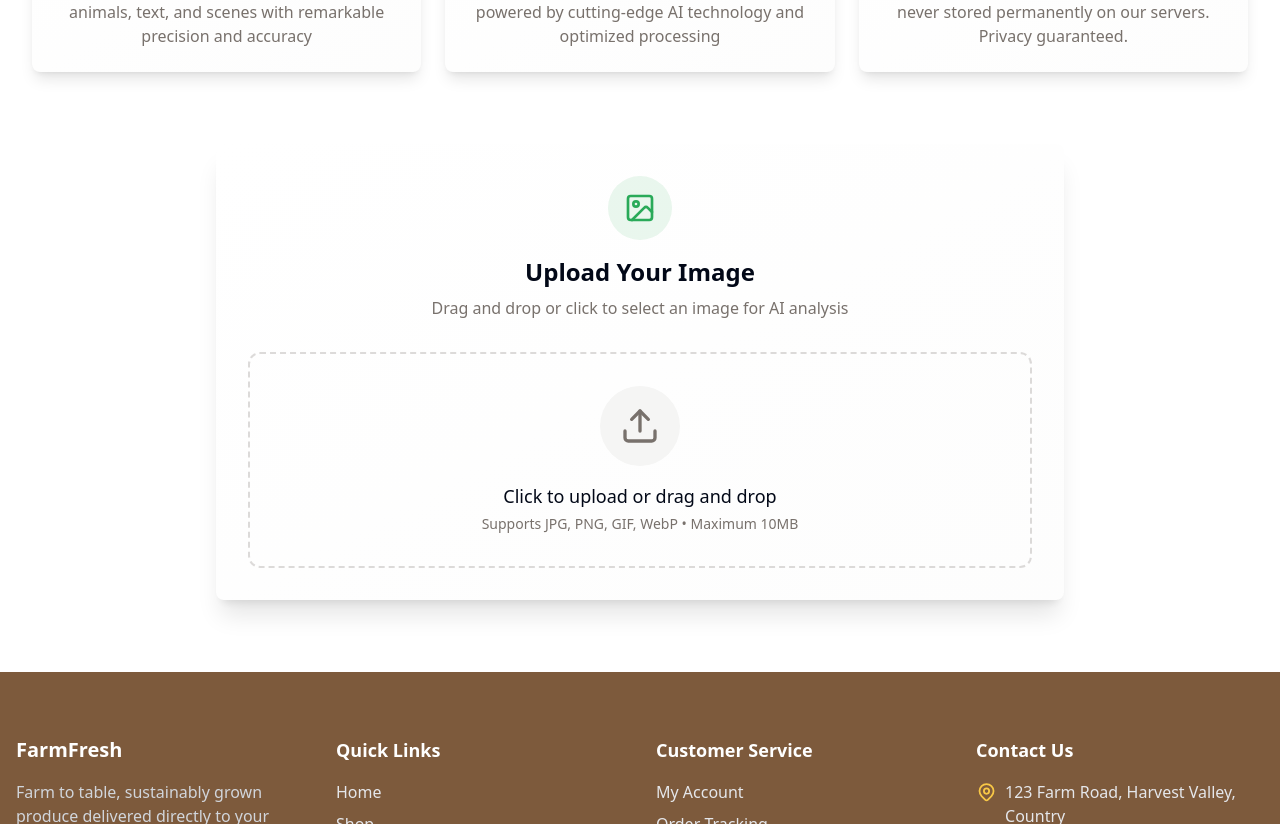
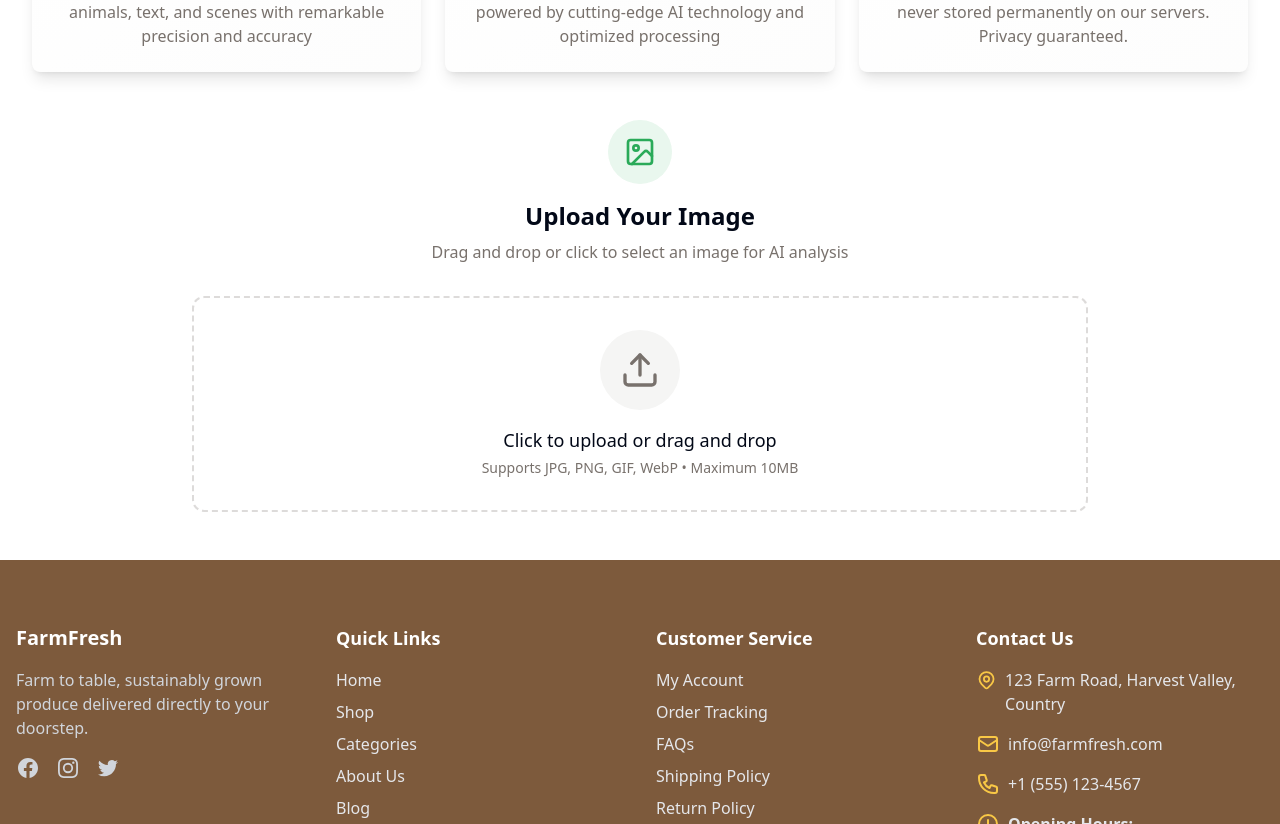
Before and after one commit to satyam539813/farmappsample, a React (Vite) app: page /image-analysis in a window 1280 px wide. Shown: the part 525-1349 px from the top of the page. Built offline with nearby package versions, Linux system fonts and the light colour scheme.

Commit message:
Refactor image upload UI
Make the image upload and analysis option blend with the page.

```diff
--- a/src/components/ImageUpload.tsx
+++ b/src/components/ImageUpload.tsx
@@ -161,10 +161,8 @@ const ImageUpload = () => {
   };
 
   return (
-    <div className="w-full max-w-4xl mx-auto p-6 space-y-8">
-      {/* Upload Section */}
-      <Card className="overflow-hidden border-0 shadow-xl bg-gradient-to-br from-background to-muted/20">
-        <CardContent className="p-8">
+    <div className="w-full max-w-4xl mx-auto space-y-8">
+      {/* Upload Section - Blended with page */}
       <div className="text-center mb-8">
         <div className="inline-flex items-center justify-center w-16 h-16 rounded-full bg-primary/10 mb-4 animate-pulse">
           <ImageIcon className="h-8 w-8 text-primary" />
@@ -176,10 +174,10 @@ const ImageUpload = () => {
       </div>
 
       <div
-            className={`relative border-2 border-dashed rounded-xl p-8 transition-all duration-300 cursor-pointer group ${
+        className={`relative border-2 border-dashed rounded-xl p-8 transition-all duration-300 cursor-pointer group bg-background/50 backdrop-blur-sm ${
           isDragOver
-                ? 'border-primary bg-primary/5 scale-[1.02]'
-                : 'border-muted-foreground/25 hover:border-primary hover:bg-muted/30'
+            ? 'border-primary bg-primary/5 scale-[1.02] shadow-lg'
+            : 'border-muted-foreground/25 hover:border-primary hover:bg-background/80 hover:shadow-md'
         }`}
         onDrop={handleDrop}
         onDragOver={handleDragOver}
@@ -211,29 +209,22 @@ const ImageUpload = () => {
           </div>
         </div>
       </div>
-        </CardContent>
-      </Card>
 
       {/* Image Preview and Analysis */}
       {selectedImage && (
         <div className="space-y-8 animate-fade-in">
-          {/* Image Preview */}
-          <Card className="overflow-hidden border-0 shadow-xl">
-            <CardContent className="p-0">
-              <div className="aspect-video bg-muted rounded-lg overflow-hidden">
+          {/* Image Preview - Seamlessly integrated */}
+          <div className="aspect-video bg-background/30 backdrop-blur-sm rounded-xl overflow-hidden border border-border/20 shadow-lg">
             <img
               src={selectedImage}
               alt="Selected preview"
               className="w-full h-full object-contain transition-transform duration-500 hover:scale-105"
             />
           </div>
-            </CardContent>
-          </Card>
 
-          {/* Analysis Progress */}
+          {/* Analysis Progress - Blended */}
           {isAnalyzing && (
-            <Card className="border-0 shadow-lg animate-scale-in">
-              <CardContent className="p-6">
+            <div className="p-6 rounded-xl bg-background/50 backdrop-blur-sm border border-border/20 animate-scale-in">
               <div className="space-y-6">
                 <div className="flex items-center justify-center space-x-3">
                   <div className="relative">
@@ -269,14 +260,13 @@ const ImageUpload = () => {
                   )}
                 </div>
               </div>
-              </CardContent>
-            </Card>
+            </div>
           )}
 
-          {/* Analyze Button */}
+          {/* Analyze Button - Blended style */}
           <Button
             onClick={analyzeImage}
-            className="w-full h-14 text-lg font-semibold bg-gradient-to-r from-primary to-primary/80 hover:from-primary/90 hover:to-primary/70 shadow-lg hover:shadow-xl transition-all duration-300 hover:scale-[1.02]"
+            className="w-full h-14 text-lg font-semibold bg-gradient-to-r from-primary to-primary/80 hover:from-primary/90 hover:to-primary/70 shadow-lg hover:shadow-xl transition-all duration-300 hover:scale-[1.02] rounded-xl"
             disabled={isAnalyzing}
           >
             {isAnalyzing ? (
@@ -294,10 +284,9 @@ const ImageUpload = () => {
         </div>
       )}
 
-      {/* Analysis Results */}
+      {/* Analysis Results - Seamlessly integrated */}
       {analysisResult && (
-        <Card className="border-0 shadow-xl bg-gradient-to-br from-background via-background to-primary/5 animate-fade-in">
-          <CardContent className="p-8">
+        <div className="p-8 rounded-xl bg-background/30 backdrop-blur-sm border border-border/20 shadow-lg animate-fade-in">
           <div className="text-center mb-8">
             <div className="inline-flex items-center justify-center w-16 h-16 rounded-full bg-primary/10 mb-4">
               <Eye className="h-8 w-8 text-primary" />
@@ -308,7 +297,7 @@ const ImageUpload = () => {
             </p>
           </div>
 
-            <div className="bg-card/50 backdrop-blur-sm rounded-xl border p-6 space-y-4">
+          <div className="bg-background/50 backdrop-blur-sm rounded-xl border border-border/30 p-6 space-y-4">
             <div className="prose prose-sm max-w-none">
               {analysisResult.replace(/\*/g, '').trim().split('\n').map((line, index) => {
                 const trimmedLine = line.trim();
@@ -319,7 +308,7 @@ const ImageUpload = () => {
 
                 if (isNumberedPoint) {
                   return (
-                      <div key={index} className="flex items-start space-x-3 p-4 rounded-lg bg-muted/30 border border-border/50 transition-all duration-300 hover:bg-muted/50 hover:border-primary/20">
+                    <div key={index} className="flex items-start space-x-3 p-4 rounded-lg bg-background/50 border border-border/50 transition-all duration-300 hover:bg-background/70 hover:border-primary/20">
                       <div className="flex-shrink-0 w-6 h-6 rounded-full bg-primary/10 flex items-center justify-center">
                         <span className="text-xs font-medium text-primary">
                           {trimmedLine.match(/^\d+/)?.[0]}
@@ -343,8 +332,7 @@ const ImageUpload = () => {
               }).filter(Boolean)}
             </div>
           </div>
-          </CardContent>
-        </Card>
+        </div>
       )}
     </div>
   );
```
Lines whose indentation alone changed are shown as unchanged.
